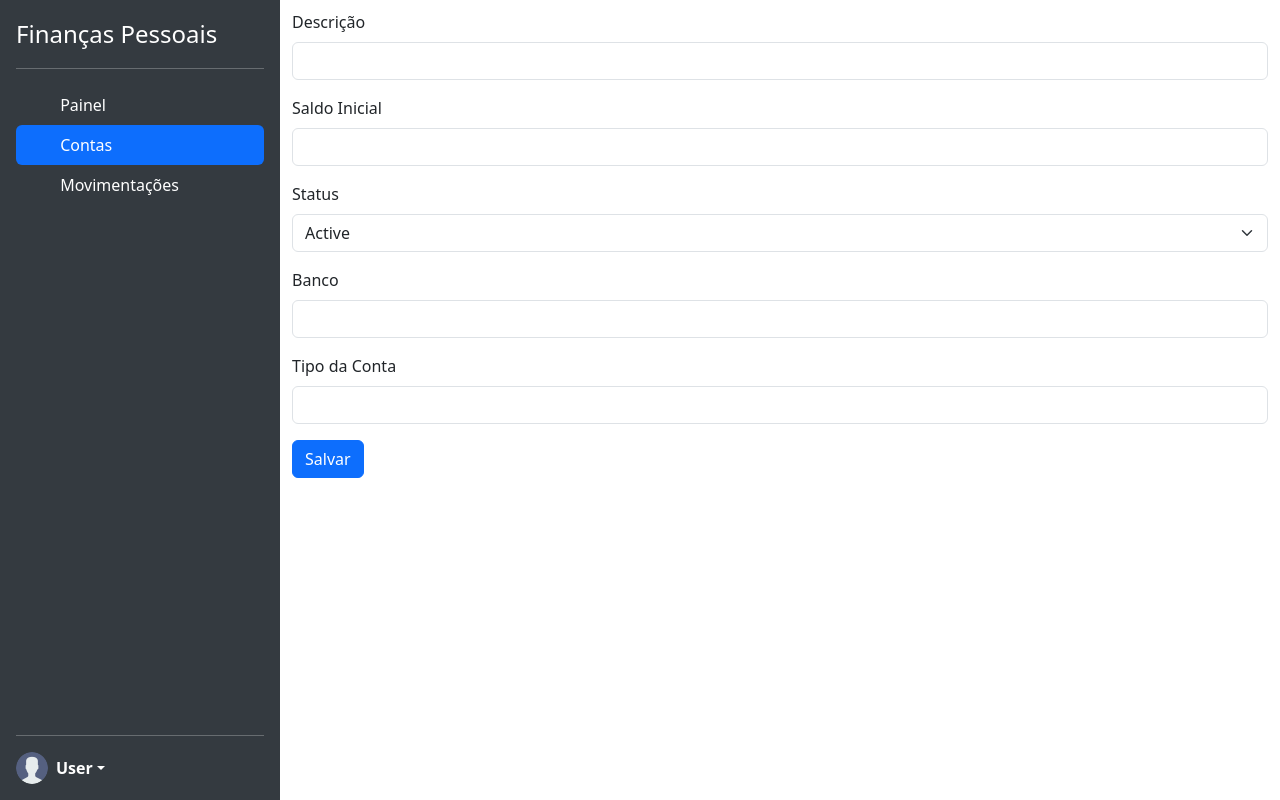
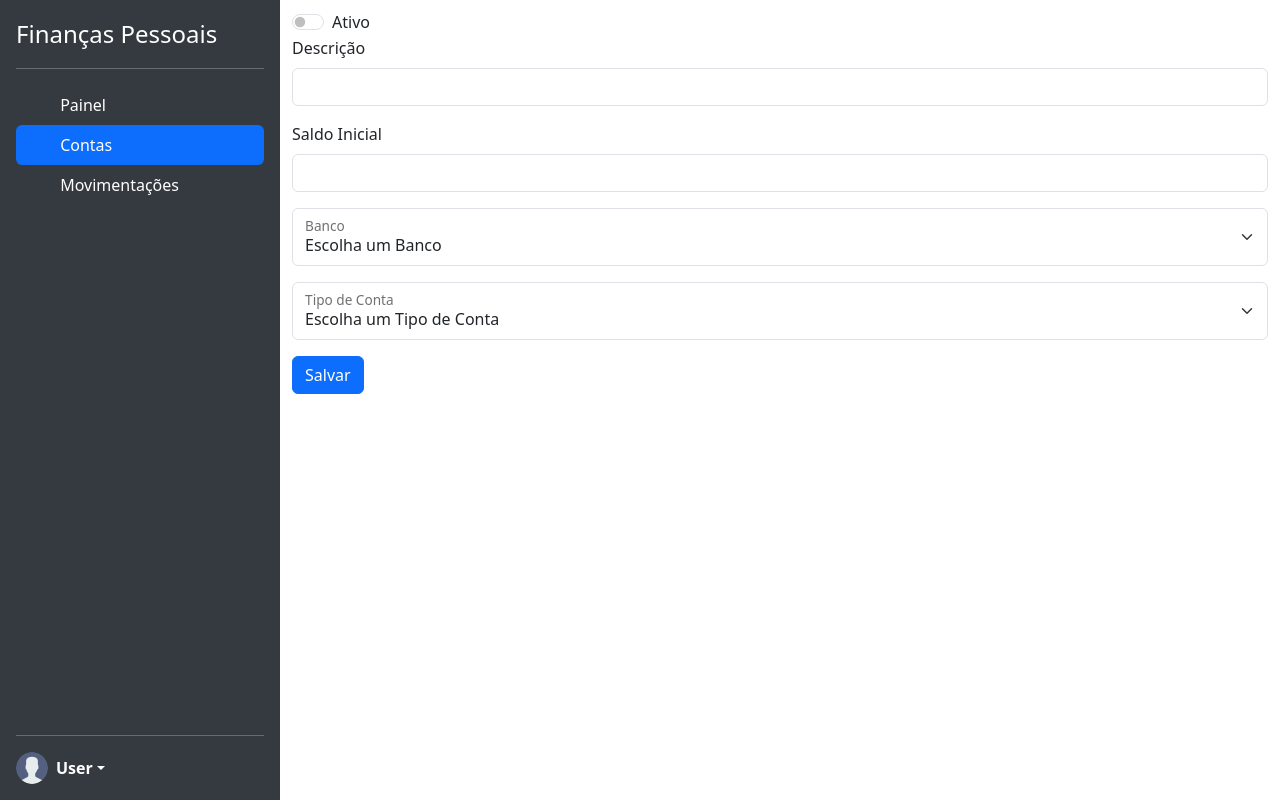
Before and after one commit to wvreis/PersonalFinance-Angular, an Angular app: page /accounts/new in a window 1280 px wide. Built offline with nearby package versions, Linux system fonts and the light colour scheme; no server answers.

Commit message:
Adjusts some elements from Account Form.

```diff
--- a/src/app/features/accounts/account-form/account-form.component.html
+++ b/src/app/features/accounts/account-form/account-form.component.html
@@ -1,6 +1,11 @@
 <div class="container">
   <span *ngIf="loading === false">{{ account.description }}</span>
   <form>
+    <div class="form-check form-switch">
+      <input class="form-check-input" type="checkbox" role="switch" id="flexSwitchCheckDefault">
+      <label class="form-check-label" for="flexSwitchCheckDefault">Ativo</label>
+    </div>
+
     <div class="mb-3">
       <label for="description" class="form-label">Descrição</label>
       <input type="text" class="form-control" id="description" name="description" required>
@@ -11,22 +16,20 @@
       <input type="number" class="form-control" id="openingBalance" name="openingBalance" required>
     </div>
 
-    <div class="mb-3">
-      <label for="status" class="form-label">Status</label>
-      <select class="form-select" id="status" name="status" required>
-        <option value="true">Active</option>
-        <option value="false">Inactive</option>
+    <div class="mb-3 form-floating">
+      <select class="form-select" id="floatingSelect" aria-label="Banco">
+        <option selected>Escolha um Banco</option>
+        <option value="1">Banco do Brasil</option>
       </select>
+      <label for="floatingSelect">Banco</label>
     </div>
 
-    <div class="mb-3">
-      <label for="bank" class="form-label">Banco</label>
-      <input type="text" class="form-control" id="bank" name="bank" required>
-    </div>
-
-    <div class="mb-3">
-      <label for="accountType" class="form-label">Tipo da Conta</label>
-      <input type="text" class="form-control" id="accountType" name="accountType" required>
+    <div class="mb-3 form-floating">
+      <select class="form-select" id="floatingSelect" aria-label="Tipo de Conta">
+        <option selected>Escolha um Tipo de Conta</option>
+        <option value="1">Corrente</option>
+      </select>
+      <label for="floatingSelect">Tipo de Conta</label>
     </div>
 
     <button type="submit" class="btn btn-primary">Salvar</button>
```
